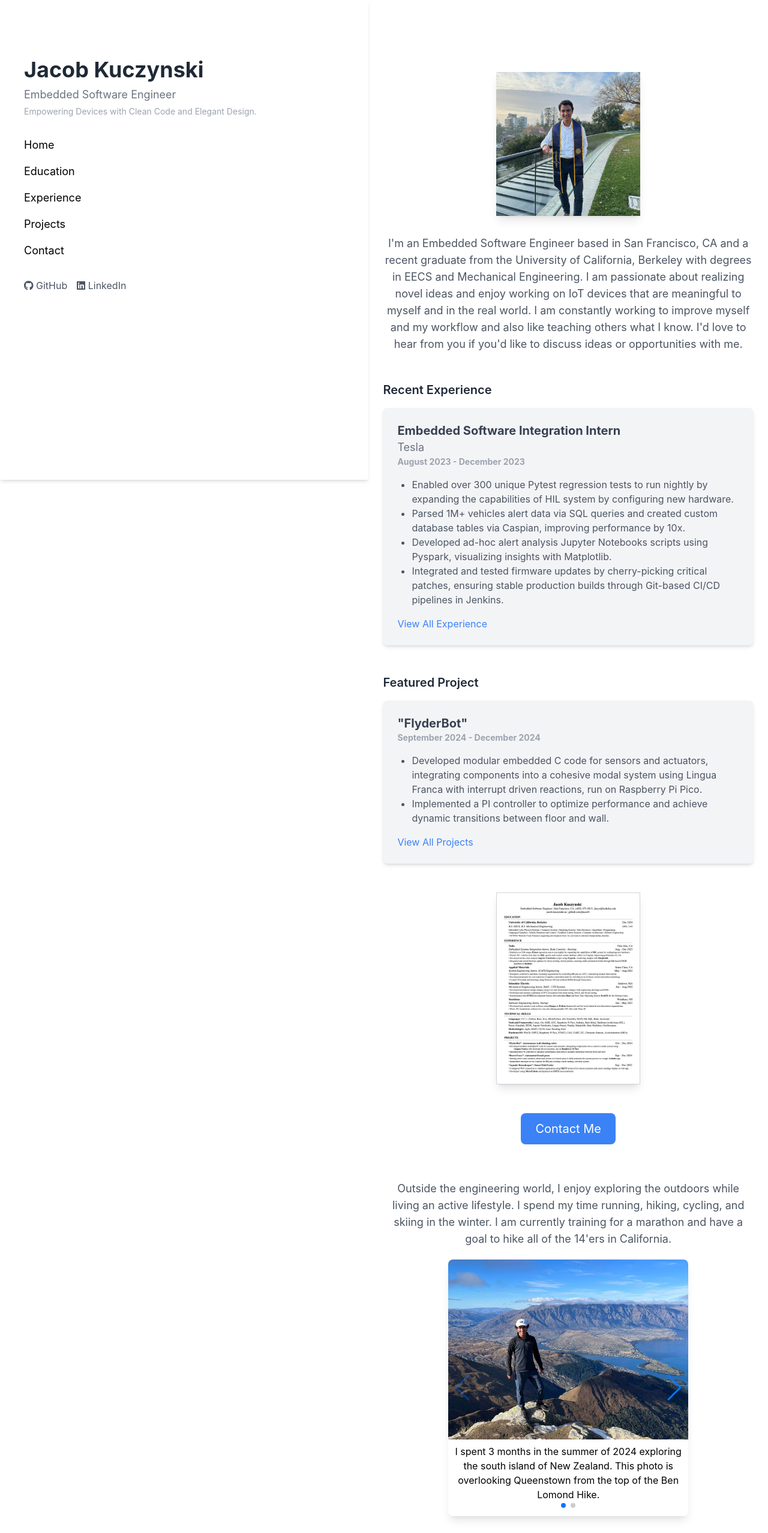
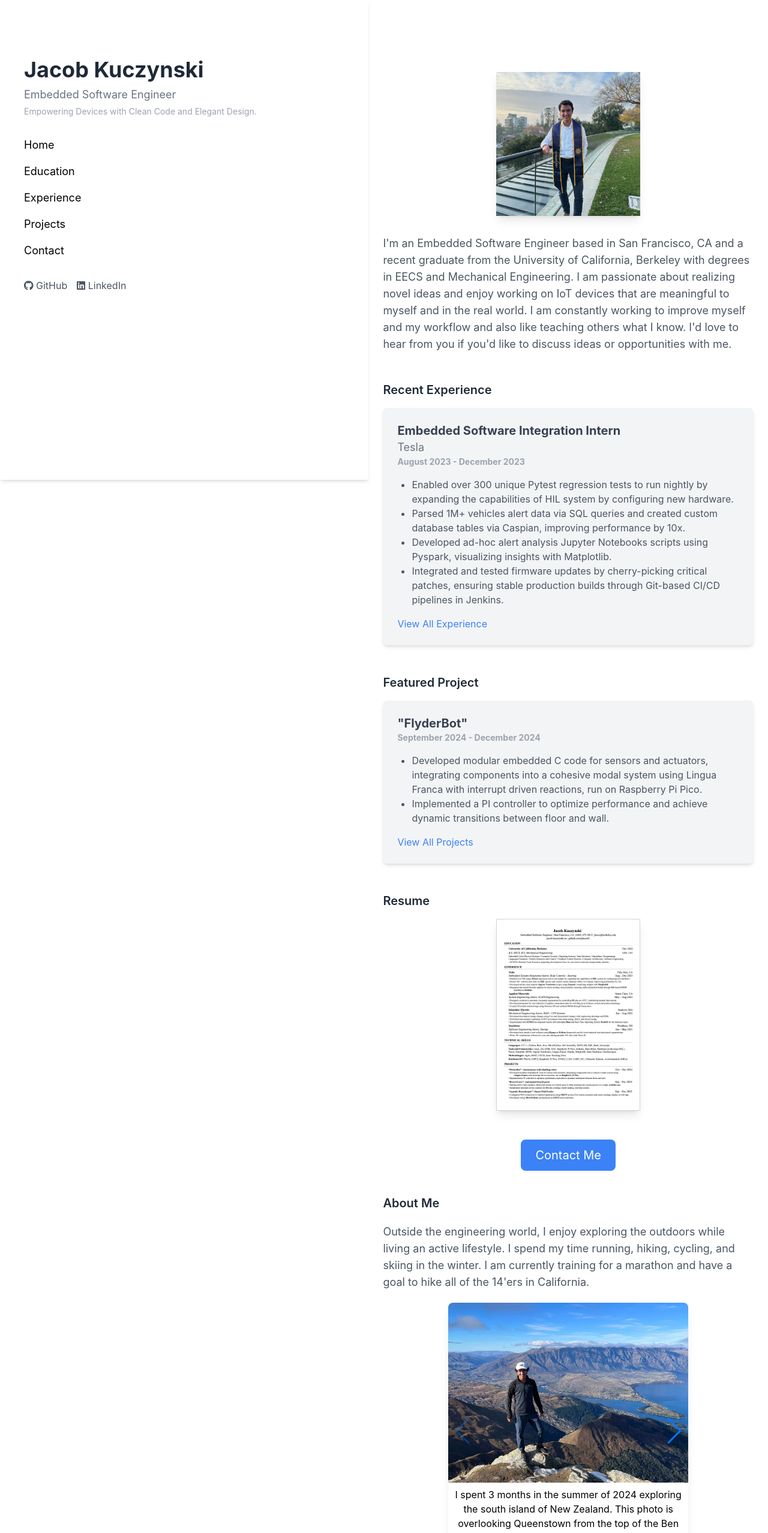
Before and after one commit to jkucz01/portfolio-website, a React (Create React App) app: page / in a window 1280 px wide. Shown: the top 2556 px of the page at 60% size. Built offline with nearby package versions, Linux system fonts and the light colour scheme.

Commit message:
styling for home page

```diff
--- a/src/pages/Home.js
+++ b/src/pages/Home.js
@@ -16,7 +16,7 @@ export default function Home() {
                 className="size-60 object-cover shadow-lg"
             />
         </section>
-      <section className="mb-12 text-center">
+      <section className="mb-12">
         <p className="text-lg text-gray-600">
           I&#39;m an Embedded Software Engineer based in San Francisco,
           CA and a recent graduate from the University of California, Berkeley with degrees
@@ -69,13 +69,15 @@ export default function Home() {
         </div>
       </section>
       <section className="mb-12">
+        <h2 className="mb-4 text-xl font-semibold text-gray-800">Resume</h2>
         <Resume />
-        </section>
+      </section>
 
       <section className="text-center">
         <ContactButton />
       </section>
-      <section className="mx-auto py-10 text-center">
+      <section className="mt-10">
+        <h2 className="text-xl font-semibold text-gray-800">About Me</h2>
         <p className="py-5 text-lg text-gray-600">
           Outside the engineering world, I enjoy exploring the outdoors while living an active lifestyle.
           I spend my time running, hiking, cycling, and skiing in the winter. I am currently training for
```
